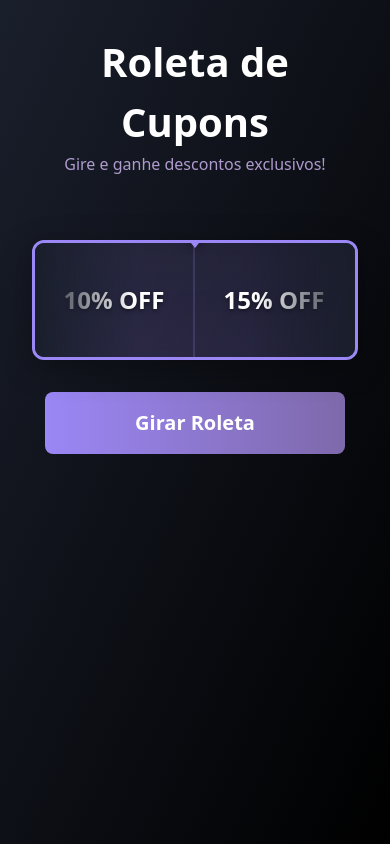
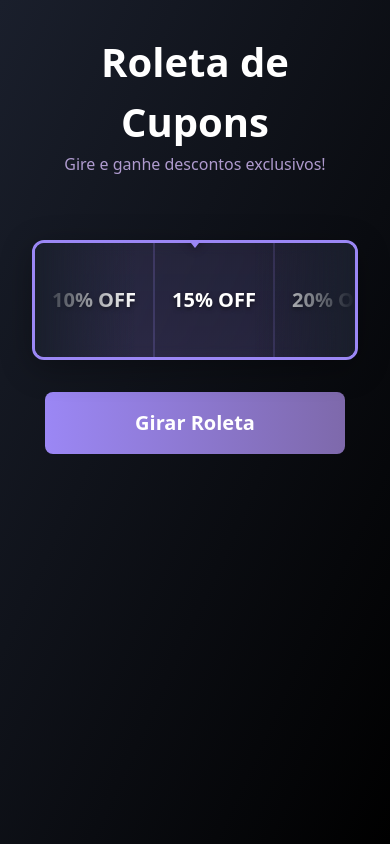
Before and after one commit to herobruno/spin-the-discount, a React (Vite) app: page / in a window 390 px wide. Built offline with nearby package versions, Linux system fonts and the light colour scheme.

Commit message:
Fix responsiveness bug in Roulette
Addressed an issue where the selected prize displayed on smaller screens did not match the prize indicated by the pointer. Adjustments made to ensure consistent behavior across devices.
[skip gpt_engineer]

```diff
--- a/src/components/Roulette/Roulette.css
+++ b/src/components/Roulette/Roulette.css
@@ -34,7 +34,7 @@
 
 .roulette-pointer {
   position: absolute;
-  top: -20px; /* Ajustado para ficar mais próximo da roleta */
+  top: -20px;
   left: 50%;
   transform: translateX(-50%);
   width: 0;
@@ -63,29 +63,41 @@
   display: flex;
   align-items: center;
   will-change: transform;
-  transform: translateX(0);
 }
 
 .roulette-item {
   flex-shrink: 0;
-  width: 160px;
+  width: 120px;
   height: 100%;
   display: flex;
   align-items: center;
   justify-content: center;
   border-right: 2px solid rgba(155, 135, 245, 0.2);
   background: linear-gradient(180deg, rgba(155, 135, 245, 0.05) 0%, rgba(155, 135, 245, 0.1) 100%);
-  padding: 1rem;
+  padding: 0.5rem;
   transition: all 0.3s ease;
 }
 
+@media (min-width: 768px) {
+  .roulette-item {
+    width: 160px;
+    padding: 1rem;
+  }
+}
+
 .roulette-item span {
-  font-size: 1.5rem;
+  font-size: 1.25rem;
   font-weight: bold;
   color: white;
   text-align: center;
   text-shadow: 0 2px 4px rgba(0, 0, 0, 0.5);
   white-space: nowrap;
+}
+
+@media (min-width: 768px) {
+  .roulette-item span {
+    font-size: 1.5rem;
+  }
 }
 
 .roulette-overlay-left,
--- a/src/components/Roulette/Roulette.tsx
+++ b/src/components/Roulette/Roulette.tsx
@@ -20,7 +20,8 @@ export const Roulette = () => {
   ];
 
   const repetitions = 50;
-  const itemWidth = 160;
+  const isMobile = window.innerWidth < 768;
+  const itemWidth = isMobile ? 120 : 160;
   const stripWidth = prizes.length * itemWidth * repetitions;
 
   const spin = async () => {
@@ -35,7 +36,7 @@ export const Roulette = () => {
     const randomIndex = Math.floor(Math.random() * prizes.length);
     const prize = prizes[randomIndex];
 
-    const baseRotations = Math.floor(Math.random() * 2) + 3; // Entre 3 e 4 rotações completas
+    const baseRotations = Math.floor(Math.random() * 2) + 3;
     const finalPosition = -(baseRotations * prizes.length * itemWidth + (randomIndex * itemWidth));
 
     await controls.start({
```
